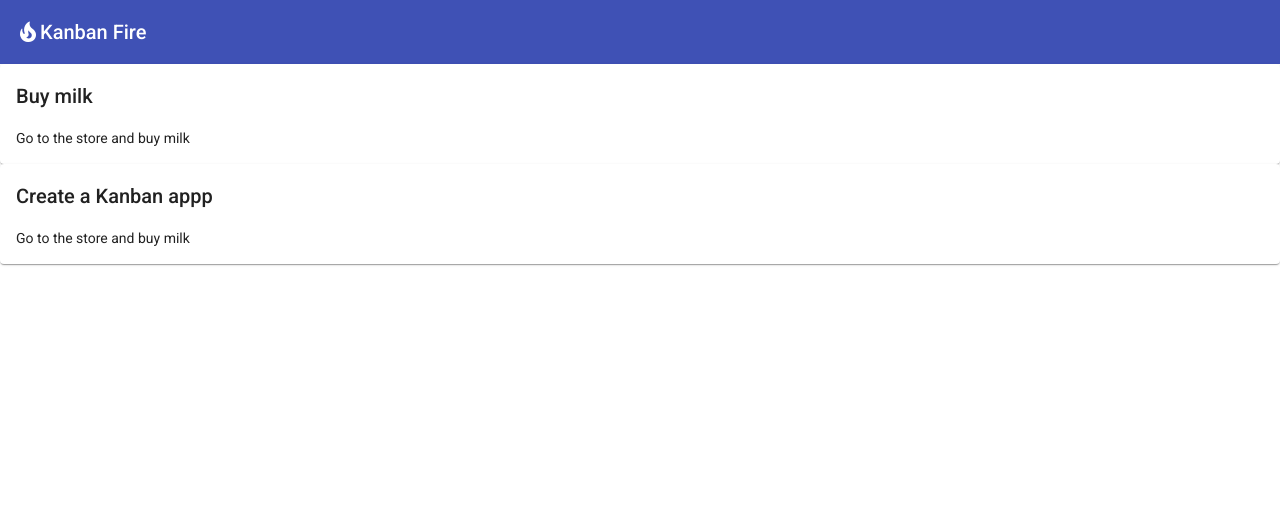
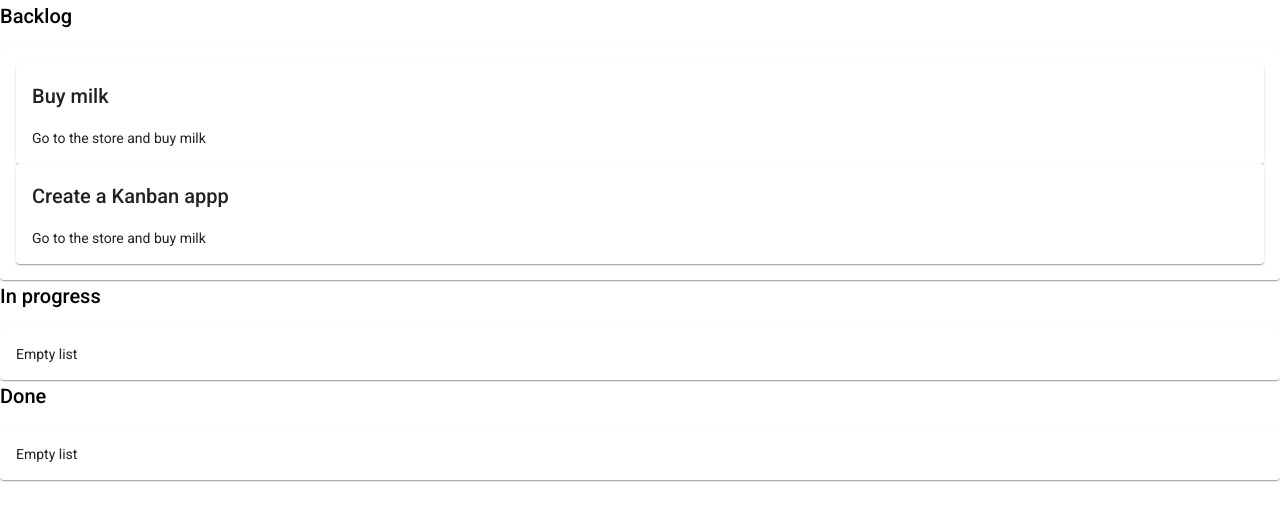
Before and after one commit to nassimkissi/kanban-fire, an Angular app: page / in a window 1280 px wide. Shown: the top 520 px of the page. Built offline with nearby package versions, Linux system fonts and the light colour scheme.

Commit message:
implemante feature drag&drop

```diff
--- a/src/app/app.component.html
+++ b/src/app/app.component.html
@@ -1,6 +1,49 @@
-<mat-toolbar color="primary">
-  <mat-icon>local_fire_department</mat-icon>
-  <span>Kanban Fire</span>
-</mat-toolbar>
+<div class="container-wrapper">
+  <div class="container">
+    <h2>Backlog</h2>
 
-<app-task *ngFor="let task of todo" [task]="task"></app-task>
+    <mat-card
+      cdkDropList
+      id="todo"
+      #todoList="cdkDropList"
+      [cdkDropListData]="todo"
+      [cdkDropListConnectedTo]="[doneList, inProgressList]"
+      (cdkDropListDropped)="drop($event)"
+      class="list">
+      <p class="empty-label" *ngIf="todo.length === 0">Empty list</p>
+      <app-task (edit)="editTask('todo', $event)" *ngFor="let task of todo" cdkDrag [task]="task"></app-task>
+    </mat-card>
+  </div>
+
+  <div class="container">
+    <h2>In progress</h2>
+
+    <mat-card
+      cdkDropList
+      id="inProgress"
+      #inProgressList="cdkDropList"
+      [cdkDropListData]="inProgress"
+      [cdkDropListConnectedTo]="[todoList, doneList]"
+      (cdkDropListDropped)="drop($event)"
+      class="list">
+      <p class="empty-label" *ngIf="inProgress.length === 0">Empty list</p>
+      <app-task (edit)="editTask('inProgress', $event)" *ngFor="let task of inProgress" cdkDrag [task]="task"></app-task>
+    </mat-card>
+  </div>
+
+  <div class="container">
+    <h2>Done</h2>
+
+    <mat-card
+      cdkDropList
+      id="done"
+      #doneList="cdkDropList"
+      [cdkDropListData]="done"
+      [cdkDropListConnectedTo]="[todoList, inProgressList]"
+      (cdkDropListDropped)="drop($event)"
+      class="list">
+      <p class="empty-label" *ngIf="done.length === 0">Empty list</p>
+      <app-task (edit)="editTask('done', $event)" *ngFor="let task of done" cdkDrag [task]="task"></app-task>
+    </mat-card>
+  </div>
+</div>
--- a/src/app/app.component.ts
+++ b/src/app/app.component.ts
@@ -1,3 +1,4 @@
+import { CdkDragDrop, transferArrayItem } from '@angular/cdk/drag-drop';
 import { Component } from '@angular/core';
 import { Task } from './task/task'
 
@@ -17,4 +18,21 @@ export class AppComponent {
       description: 'Go to the store and buy milk'
     }
   ]
+  inProgress: Task[] = [];
+  done: Task[] = []
+
+  editTask(list: string, task: Task): void {}
+
+  drop(event: CdkDragDrop<Task[]>): void {
+    if (event.previousContainer === event.container) {
+      return;
+    }
+
+    transferArrayItem(
+      event.previousContainer.data,
+      event.container.data,
+      event.previousIndex,
+      event.currentIndex
+    );
+  }
 }
--- a/src/app/app.module.ts
+++ b/src/app/app.module.ts
@@ -7,6 +7,7 @@ import { BrowserAnimationsModule } from '@angular/platform-browser/animations';
 import { MatToolbarModule } from '@angular/material/toolbar';
 import { MatIconModule } from '@angular/material/icon';
 import { MatCardModule } from '@angular/material/card';
+import { DragDropModule } from '@angular/cdk/drag-drop';
 
 import { TaskComponent } from './task/task.component';
 
@@ -21,6 +22,7 @@ import { TaskComponent } from './task/task.component';
     MatToolbarModule,
     MatIconModule,
     MatCardModule,
+    DragDropModule,
   ],
   providers: [],
   bootstrap: [AppComponent]
```
Also changed, not shown: 2 other files (tests, documents, lock files or other folders).
